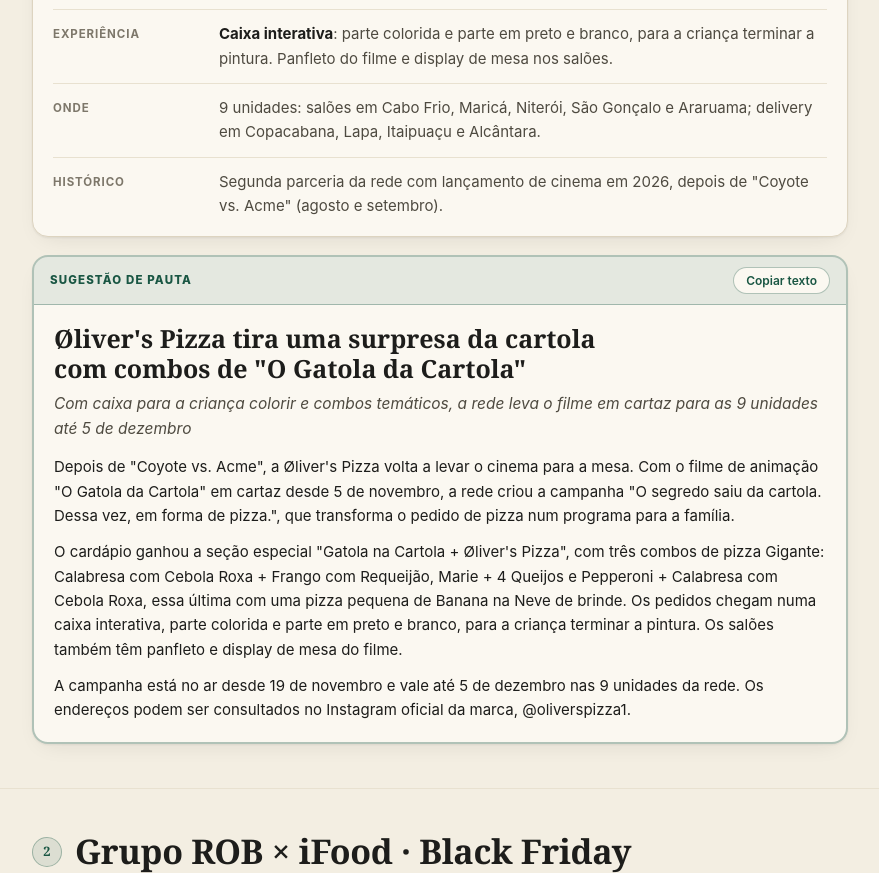
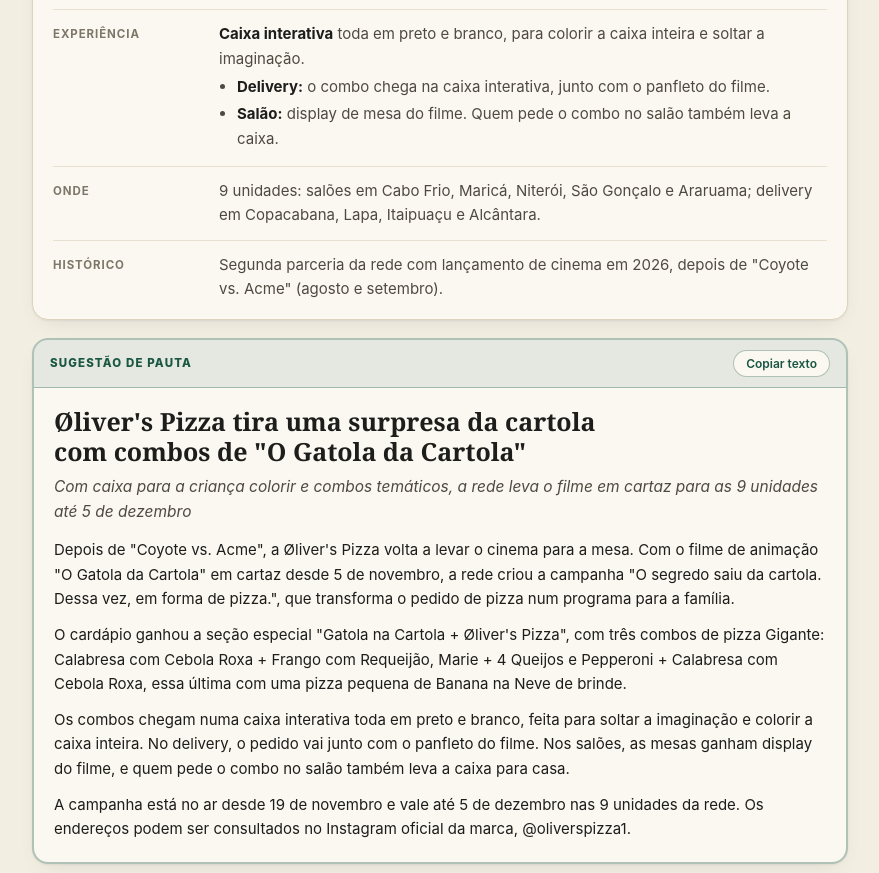
Before and after one commit to dev-seven7/assessoria-black-friday-nov26, a plain HTML site: page index.html in a window 1280 px wide. Shown: the part 1079-1952 px from the top of the page, without its empty margins (200-1079 px from the left). Drawn offline with Linux system fonts and the light colour scheme.

Commit message:
Gatola: caixa toda P&B, panfleto no delivery, display no salão

```diff
--- a/index.html
+++ b/index.html
@@ -130,7 +130,8 @@ footer{padding:34px 0 56px;font-size:13px;color:var(--ink-faint)}
   <div class="row"><dt>Período</dt><dd>Campanha de <strong>19/11</strong> a <strong>05/12</strong> (filme em cartaz desde 05/11).</dd></div>
   <div class="row"><dt>Combos</dt><dd>Seção especial "Gatola na Cartola + Øliver's Pizza", com 3 pizzas Gigantes:
    <ul><li>½ Calabresa com Cebola Roxa + ½ Frango com Requeijão</li><li>½ Marie + ½ 4 Queijos</li><li>½ Pepperoni + ½ Calabresa com Cebola Roxa, com <strong>1 pizza pequena de Banana na Neve de brinde</strong></li></ul></dd></div>
-  <div class="row"><dt>Experiência</dt><dd><strong>Caixa interativa</strong>: parte colorida e parte em preto e branco, para a criança terminar a pintura. Panfleto do filme e display de mesa nos salões.</dd></div>
+  <div class="row"><dt>Experiência</dt><dd><strong>Caixa interativa</strong> toda em preto e branco, para colorir a caixa inteira e soltar a imaginação.
+   <ul><li><strong>Delivery:</strong> o combo chega na caixa interativa, junto com o panfleto do filme.</li><li><strong>Salão:</strong> display de mesa do filme. Quem pede o combo no salão também leva a caixa.</li></ul></dd></div>
   <div class="row"><dt>Onde</dt><dd>9 unidades: salões em Cabo Frio, Maricá, Niterói, São Gonçalo e Araruama; delivery em Copacabana, Lapa, Itaipuaçu e Alcântara.</dd></div>
   <div class="row"><dt>Histórico</dt><dd>Segunda parceria da rede com lançamento de cinema em 2026, depois de "Coyote vs. Acme" (agosto e setembro).</dd></div>
  </dl></div>
@@ -138,7 +139,8 @@ footer{padding:34px 0 56px;font-size:13px;color:var(--ink-faint)}
   <h3>Øliver's Pizza tira uma surpresa da cartola com combos de "O Gatola da Cartola"</h3>
   <p class="fina">Com caixa para a criança colorir e combos temáticos, a rede leva o filme em cartaz para as 9 unidades até 5 de dezembro</p>
   <p>Depois de "Coyote vs. Acme", a Øliver's Pizza volta a levar o cinema para a mesa. Com o filme de animação "O Gatola da Cartola" em cartaz desde 5 de novembro, a rede criou a campanha "O segredo saiu da cartola. Dessa vez, em forma de pizza.", que transforma o pedido de pizza num programa para a família.</p>
-  <p>O cardápio ganhou a seção especial "Gatola na Cartola + Øliver's Pizza", com três combos de pizza Gigante: Calabresa com Cebola Roxa + Frango com Requeijão, Marie + 4 Queijos e Pepperoni + Calabresa com Cebola Roxa, essa última com uma pizza pequena de Banana na Neve de brinde. Os pedidos chegam numa caixa interativa, parte colorida e parte em preto e branco, para a criança terminar a pintura. Os salões também têm panfleto e display de mesa do filme.</p>
+  <p>O cardápio ganhou a seção especial "Gatola na Cartola + Øliver's Pizza", com três combos de pizza Gigante: Calabresa com Cebola Roxa + Frango com Requeijão, Marie + 4 Queijos e Pepperoni + Calabresa com Cebola Roxa, essa última com uma pizza pequena de Banana na Neve de brinde.</p>
+  <p>Os combos chegam numa caixa interativa toda em preto e branco, feita para soltar a imaginação e colorir a caixa inteira. No delivery, o pedido vai junto com o panfleto do filme. Nos salões, as mesas ganham display do filme, e quem pede o combo no salão também leva a caixa para casa.</p>
   <p>A campanha está no ar desde 19 de novembro e vale até 5 de dezembro nas 9 unidades da rede. Os endereços podem ser consultados no Instagram oficial da marca, @oliverspizza1.</p>
  </div></article>
 </div></section>
```
